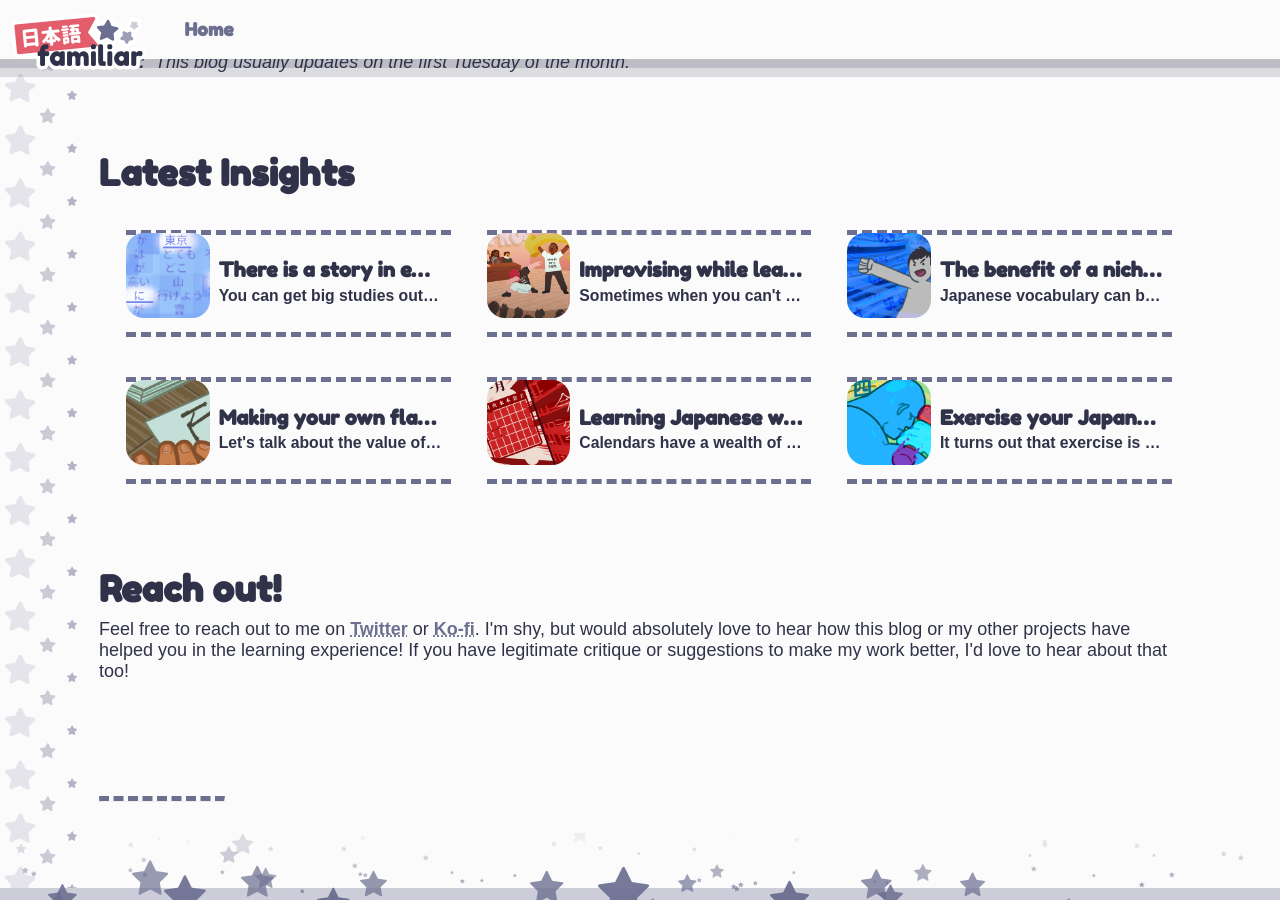
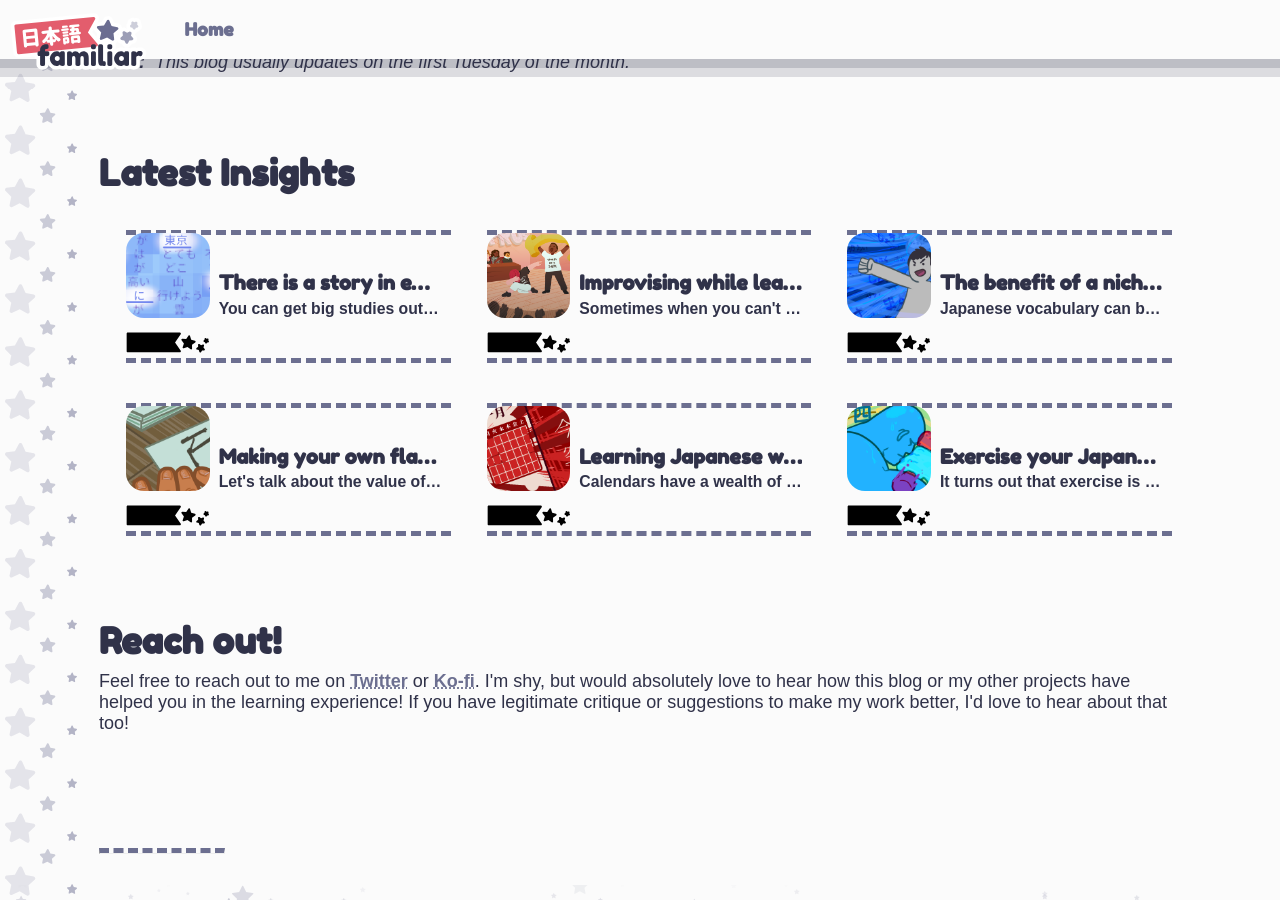
Before and after one commit to NihongoFamiliar/NihongoFamiliar.github.io, a Jekyll site: the page built from index.html, in a window 1280 px wide and 900 px high, scrolled down 1117 px. Built offline with Jekyll 4.4.1, drawn with Linux system fonts in a browser that asks for light colours; some web fonts are replaced.

Commit message:
Update postcard.html

```diff
--- a/_includes/postcard.html
+++ b/_includes/postcard.html
@@ -6,7 +6,19 @@
       {% else %}
         <img aria-hidden="true" class="bg-img" src="{{hero_src}}" alt="{{post.title}}">
       {% endif %}
-      <!-- TODO: Tags -->
+
+			<div class="tag-flag">
+        <svg aria-hidden="true" viewBox="15 21.051 1250 315">
+          <g>
+            <path class="tanzaku" d="M830.997,298.332l-82.959-121.436l84.466-123.627c3.288-4.817,3.654-11.053,0.926-16.213 c-2.729-5.183-8.096-8.402-13.931-8.402H40.126c-8.701,0-15.745,7.032-15.745,15.732v265.044c0,8.678,7.044,15.754,15.745,15.754 h779.373c0.127,0,0.217-0.021,0.32,0c8.688,0,15.745-7.076,15.745-15.754C835.564,305.09,833.817,301.186,830.997,298.332z" />
+            <path class="star-1" d="M1055.319,163.993c-0.798-5.001-4.392-9.137-9.249-10.631l-56.19-17.346l-17.55-56.129 c-1.49-4.819-5.508-8.311-10.635-9.174c-5.022-0.777-10.038,1.38-12.958,5.5l-33.854,48.063l-58.807-0.604 c-5.08-0.059-9.733,2.762-12.013,7.267c-2.312,4.531-1.853,9.967,1.226,14.025l35.261,47.056l-18.792,55.681 c-1.619,4.863-0.373,10.137,3.21,13.699c1.782,1.771,4.001,2.966,6.325,3.56c2.416,0.537,4.958,0.447,7.381-0.377l55.646-18.978 l47.22,35.098c1.491,1.133,3.101,1.83,5.067,2.285c7.24,1.467,14.509-2.607,16.229-9.805c0.548-2.244,0.479-4.498-0.101-6.602 l-0.82-55.572l47.94-34.062C1054.003,174.03,1056.108,168.964,1055.319,163.993z" />
+            <path class="star-2" d="M1191.724,275.791l-18.306-22.951l8.533-28.07c1.478-4.877,0.059-10.139-3.6-13.604c-3.75-3.504-9.111-4.514-13.824-2.746 l-27.438,10.282l-24.095-16.8c-4.168-2.934-9.588-3.225-14.065-0.74c-4.405,2.445-7.108,7.176-6.854,12.27l1.282,29.325 l-23.423,17.669c-4.046,3.051-6.013,8.158-5.033,13.148c0.951,4.977,4.616,8.967,9.533,10.335l28.3,7.831l9.59,27.714 c1.508,4.345,5.095,7.556,9.498,8.617c0.453,0.139,0.935,0.185,1.422,0.27c5.016,0.643,9.979-1.643,12.784-5.869l16.171-24.5 l29.353-0.556c5.059-0.104,9.646-3.036,11.784-7.65C1195.527,285.186,1194.859,279.748,1191.724,275.791z" />
+            <path class="star-3" d="M1252.842,156.125l-7.736-10.01l3.904-11.998c1.542-4.843,0.247-10.121-3.402-13.681 c-3.633-3.521-8.952-4.669-13.755-2.968l-11.882,4.223l-10.253-7.404c-4.089-2.964-9.529-3.333-14.042-0.976 c-4.455,2.364-7.23,7.06-7.07,12.143l0.34,12.634l-10.202,7.451c-4.107,3.006-6.152,8.039-5.25,13.031 c0.835,4.985,4.488,9.108,9.364,10.509l12.067,3.579l3.979,12.03c1.434,4.414,5.096,7.737,9.556,8.813 c0.438,0.09,0.812,0.174,1.225,0.241c5.011,0.681,10.004-1.517,12.879-5.67l7.126-10.433l12.65-0.014 c5.061-0.029,9.711-2.926,11.938-7.484C1256.48,165.561,1255.943,160.137,1252.842,156.125z" />
+          </g>
+        </svg>
+				{% if tags and tags.size and tags[0] %}<p>{{tags[0]}}</p>{% endif %}
+			</div>
+
     </header>
     <footer class="post-preview-body">
       <p class="title">{{post.title}}</p>
```
